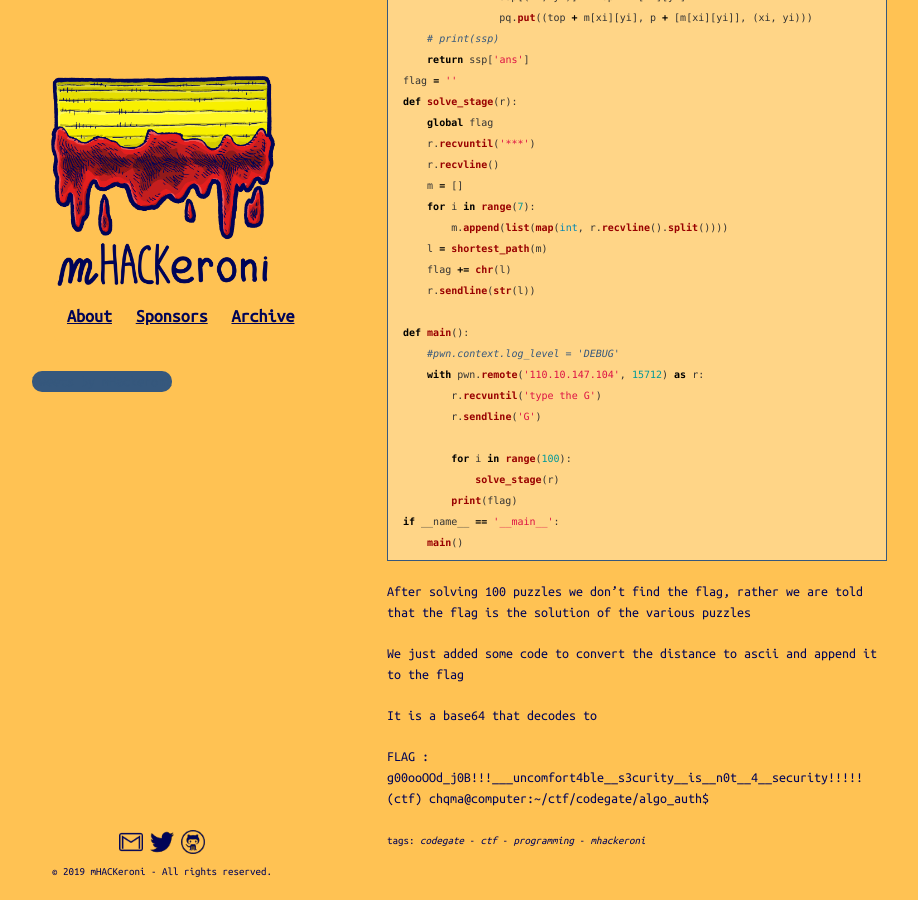
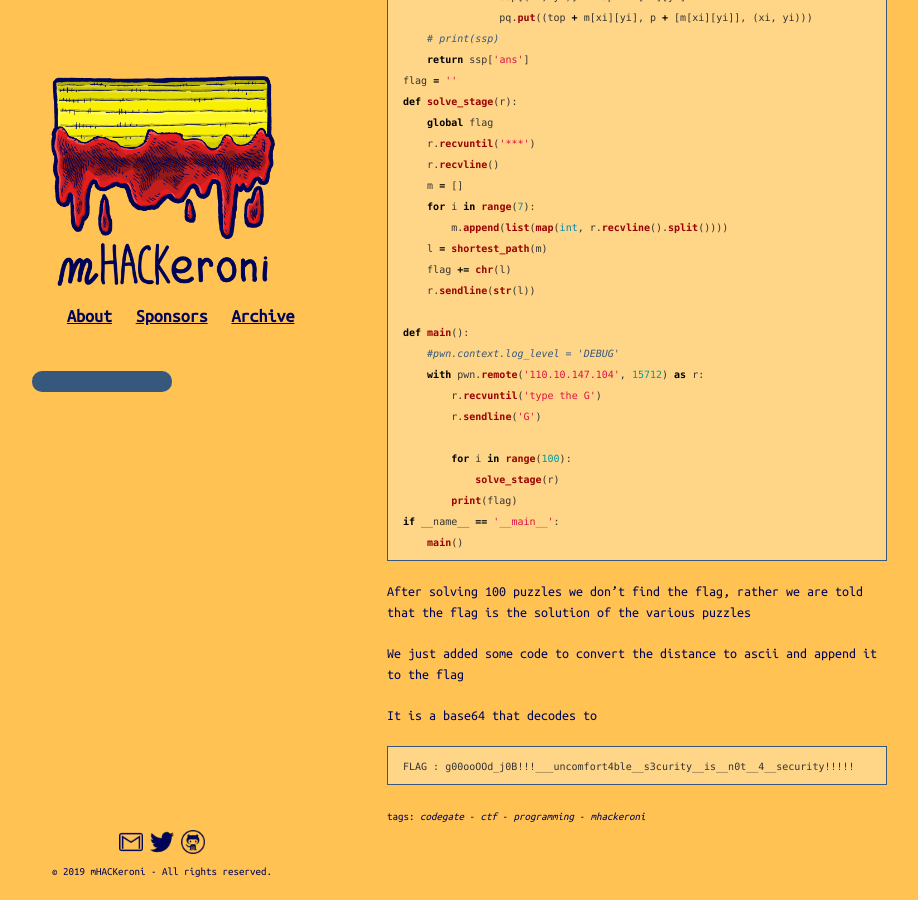
Before and after one commit to mhackeroni/mhackeroni.github.io, a Jekyll site: the page built from archive/_posts/2019-01-28-codegate-quals-2019-algo_auth.md, in a window 1280 px wide and 900 px high, scrolled down 1470 px. Shown: the whole window, without its empty margins (183-1101 px from the left). Built offline with Jekyll 4.4.1, drawn with Linux system fonts in a browser that asks for light colours; comment, search, counter and statistics services are not loaded; after the commit the page ends 2346 px from its top, so only the background shows below that.

Commit message:
Update 2019-01-28-codegate-quals-2019-algo_auth.md

````diff
--- a/archive/_posts/2019-01-28-codegate-quals-2019-algo_auth.md
+++ b/archive/_posts/2019-01-28-codegate-quals-2019-algo_auth.md
@@ -101,4 +101,6 @@ We just added some code to convert the distance to ascii and append it to the fl
 
 It is a base64 that decodes to
 
-FLAG : g00ooOOd_j0B!!!___uncomfort4ble__s3curity__is__n0t__4__security!!!!!(ctf) chqma@computer:~/ctf/codegate/algo_auth$
+```
+FLAG : g00ooOOd_j0B!!!___uncomfort4ble__s3curity__is__n0t__4__security!!!!!
+```
````
